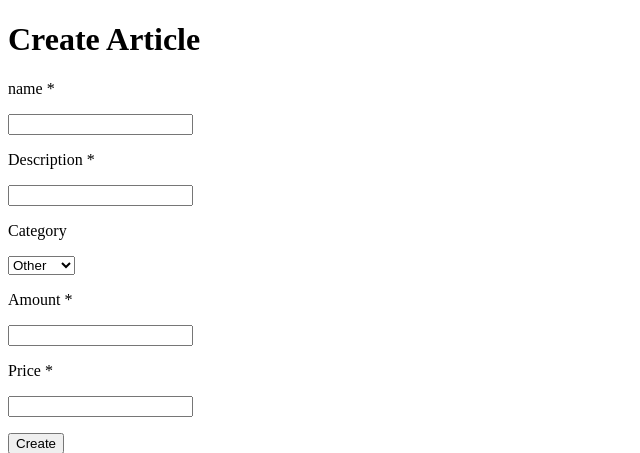
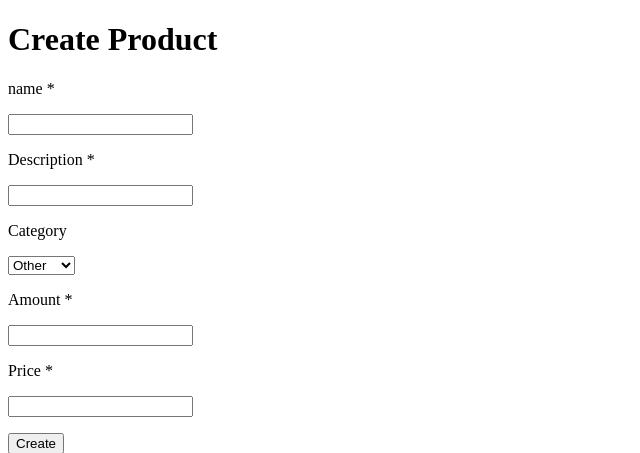
Before and after one commit to tyzo4ka/shop, a Django app: page /product/add/ in a window 1280 px wide. Shown: the part 34-487 px from the top of the page, without its empty margins (0-640 px from the left). Run offline with Django 3.2, Linux system fonts and the light colour scheme; some libraries are stand-ins or nearby versions.

Commit message:
small changes in product.html

```diff
--- a/source/main/urls.py
+++ b/source/main/urls.py
@@ -9,6 +9,6 @@ urlpatterns = [
     path("", index_view, name="index"),
     path("products/<int:pk>/", product_detail_view, name="product_detail"),
     path("product/add/", product_create_view, name="product_add"),
-    path("product/<int:pk>/edit", product_update_view, name="entry_update"),
-    path('product/<int:pk>/delete', product_delete_view, name="entry_delete")
+    path("product/<int:pk>/edit", product_update_view, name="product_update"),
+    path('product/<int:pk>/delete', product_delete_view, name="product_delete")
 ]
--- a/source/webapp/templates/create.html
+++ b/source/webapp/templates/create.html
@@ -1,8 +1,8 @@
 {% extends "base.html" %}
-{% block title %}Create Article{% endblock %}
+{% block title %}Create Product{% endblock %}
 {% block content %}
-    <h1>Create Article</h1>
-    <form method="POST" action="{% url "article_add" %}">
+    <h1>Create Product</h1>
+    <form method="POST" action="{% url "product_add" %}">
         {% include 'partial/product_form.html' with button_text='Create' %}
     </form>
 {% endblock %}
--- a/source/webapp/templates/product.html
+++ b/source/webapp/templates/product.html
@@ -1,7 +1,7 @@
 {% extends 'base.html' %}
 {% block menu %}
     <li><a href="{% url 'product_update' product.pk %}">Edit</a></li>
-    <li><a href="{% url 'article_delete' product.pk %}">Delete</a></li>
+    <li><a href="{% url 'product_delete' product.pk %}">Delete</a></li>
 {% endblock %}
 {% block content %}
     <h1 class="my-3">{{ product.name }}</h1>
```
